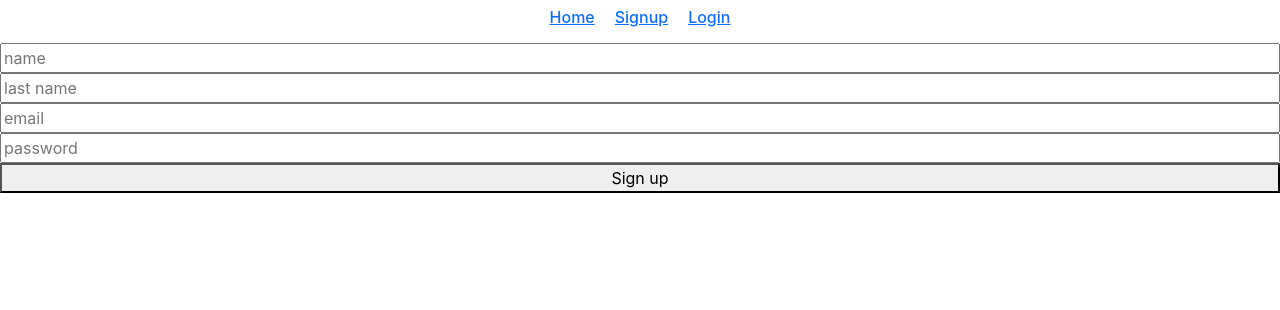
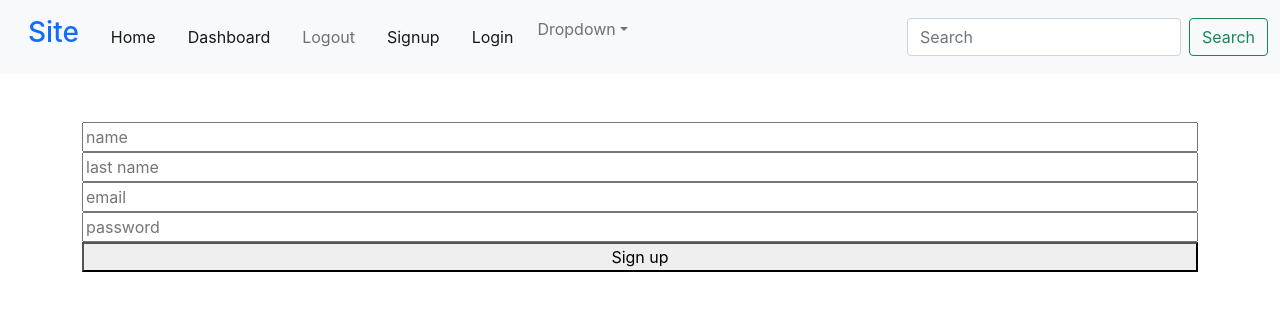
Before and after one commit to adish-ct/user-crud-react-frontend, a React (Create React App) app: page /signup in a window 1280 px wide. Shown: the top 310 px of the page. Built offline with nearby package versions, Linux system fonts and the light colour scheme.

Commit message:
navbar updated

```diff
--- a/package.json
+++ b/package.json
@@ -10,6 +10,7 @@
     "axios": "^1.5.1",
     "react": "^18.2.0",
     "react-dom": "^18.2.0",
+    "react-helmet": "^6.1.0",
     "react-redux": "^8.1.3",
     "react-router-dom": "^6.17.0",
     "react-scripts": "5.0.1",
--- a/public/index.html
+++ b/public/index.html
@@ -5,10 +5,7 @@
     <link rel="icon" href="%PUBLIC_URL%/favicon.ico" />
     <meta name="viewport" content="width=device-width, initial-scale=1" />
     <meta name="theme-color" content="#000000" />
-    <meta
-      name="description"
-      content="Web site created using create-react-app"
-    />
+
     <link rel="apple-touch-icon" href="%PUBLIC_URL%/logo192.png" />
 
     <link rel="manifest" href="%PUBLIC_URL%/manifest.json" />
@@ -19,16 +16,14 @@
       integrity="sha384-EVSTQN3/azprG1Anm3QDgpJLIm9Nao0Yz1ztcQTwFspd3yD65VohhpuuCOmLASjC"
       crossorigin="anonymous"
     />
+  </head>
+  <body>
+    <noscript>You need to enable JavaScript to run this app.</noscript>
+    <div id="root"></div>
     <script
       src="https://cdn.jsdelivr.net/npm/bootstrap@5.0.2/dist/js/bootstrap.bundle.min.js"
       integrity="sha384-MrcW6ZMFYlzcLA8Nl+NtUVF0sA7MsXsP1UyJoMp4YLEuNSfAP+JcXn/tWtIaxVXM"
       crossorigin="anonymous"
     ></script>
-
-    <title>user</title>
-  </head>
-  <body>
-    <noscript>You need to enable JavaScript to run this app.</noscript>
-    <div id="root"></div>
   </body>
 </html>
--- a/src/App.jsx
+++ b/src/App.jsx
@@ -8,9 +8,9 @@ function App() {
   return (
     <Router>
       <Routes>
-        <Route path="/" element={<HomePage />} />
-        <Route path="/signup" element={<SignupPage />} />
-        <Route path="/login" element={<LoginPage />} />
+        <Route exact path="/" element={<HomePage />} />
+        <Route exact path="/signup" element={<SignupPage />} />
+        <Route exact path="/login" element={<LoginPage />} />
       </Routes>
     </Router>
   );
--- a/src/components/Api/Api.jsx
+++ b/src/components/Api/Api.jsx
@@ -1 +1,3 @@
+// local host is my python running local host http://127.0.0.1:8000/
+// access api created in django backend
 export const BACKEND_BASE_URL = "http://localhost:8000"
--- a/src/components/Forms/SignupForm.jsx
+++ b/src/components/Forms/SignupForm.jsx
@@ -3,6 +3,7 @@ import React, { useState } from 'react';
 import axios from 'axios';
 import { BACKEND_BASE_URL } from '../Api/Api';
 import '../Forms/SignupForm.css';
+import { useNavigate } from 'react-router-dom';
 
 function SignupForm() {
     const [firstName, setFirstName] = useState('');
@@ -11,6 +12,7 @@ function SignupForm() {
     const [password, setPassword] = useState('');
     const [errorMessages, setErrorMessages] = useState(null);
 
+    const navigate = useNavigate()
 
     const getFirstName = (e) => setFirstName(e.target.value);
     const getLastName = (e) => setLastName(e.target.value);
@@ -20,6 +22,7 @@ function SignupForm() {
     const signupFormSubmit = async (e) => {
         e.preventDefault();
 
+        // store data in object format
         const userData = {
             first_name: firstName,
             last_name: lastName,
@@ -32,9 +35,10 @@ function SignupForm() {
         };
 
         try {
+            // make a HTTP post request to specific API and pass data throught POST request.
             const response = await axios.post(`${BACKEND_BASE_URL}/api/users/register/`, userData, { headers });
-            console.log(response.data);
-            // Handle success, maybe redirect or show a success message
+            console.log("signed in user:", response.data.email);
+            navigate('/login')
         } catch (error) {
             if (error.response && error.response.status === 400) {
                 // Validation error occurred
--- /dev/null
+++ b/src/components/Navbar/Layout.jsx
@@ -0,0 +1,20 @@
+import React, { Children } from 'react'
+import Navbar from './Navbar'
+import { Helmet } from 'react-helmet'
+
+function Layout({ title, content, children }) {
+    return (
+        <>
+            <Helmet>
+                <title>{title}</title>
+                <meta name='description' content={content} />
+            </Helmet>
+            <Navbar />
+            <div className="container mt-5">
+                {children}
+            </div>
+        </>
+    );
+}
+
+export default Layout;
--- a/src/components/Navbar/Navbar.css
+++ b/src/components/Navbar/Navbar.css
@@ -1,4 +1,4 @@
-.navbar {
+.navbar-link-content {
   display: flex;
   justify-content: center;
   gap: 20px;
--- a/src/components/Navbar/Navbar.jsx
+++ b/src/components/Navbar/Navbar.jsx
@@ -1,14 +1,83 @@
 import React from 'react'
-import { Link } from 'react-router-dom'
+import { Link, NavLink } from 'react-router-dom'
 import '../Navbar/Navbar.css'
 
 function Navbar() {
+
+    // set the components if the user authenticated to serve navbar.
+    const authLinks = (
+        <>
+            <NavLink to='/' className='nav-link'>
+                <li className="nav-item nav-link active">
+                    Dashboard
+                </li>
+            </NavLink>
+            <li className="nav-item nav-link active">
+                <a className='nav-link' href="#">Logout</a>
+            </li>
+        </>
+    )
+
+    // set the components if the user is not authenticated to serve navbar.
+    const guestLinks = (
+        <>
+            <NavLink to='/signup' className='nav-link'>
+                <li className="nav-item nav-link active">
+                    Signup
+                </li>
+            </NavLink>
+            <NavLink to='/login' className='nav-link'>
+                <li className="nav-item nav-link active">
+                    Login
+                </li>
+            </NavLink>
+        </>
+    )
+
     return (
-        <div className='navbar'>
-            <Link to='/'><h6>Home</h6></Link>
-            <Link to='/signup'><h6>Signup</h6></Link>
-            <Link to='/login'><h6>Login</h6></Link>
-        </div>
+        <>
+            <nav className="navbar navbar-expand-lg navbar-light bg-light">
+                <div className="container-fluid">
+                    <Link to='/' className='nav-link'>
+                        <h3>Site</h3>
+                    </Link>
+                    <button className="navbar-toggler" type="button" data-bs-toggle="collapse" data-bs-target="#navbarSupportedContent" aria-controls="navbarSupportedContent" aria-expanded="false" aria-label="Toggle navigation">
+                        <span className="navbar-toggler-icon"></span>
+                    </button>
+                    <div className="collapse navbar-collapse" id="navbarSupportedContent">
+                        <ul className="navbar-nav me-auto mb-2 mb-lg-0">
+                            <NavLink to='/' className='nav-link'>
+                                <li className="nav-item nav-link active">
+                                    Home
+                                </li>
+                            </NavLink>
+                            {/* if user authenticated  */}
+                            {authLinks}
+                            {/* if user is not authenticated */}
+                            {guestLinks}
+
+                            <li className="nav-item dropdown">
+                                <a className="nav-link dropdown-toggle" href="#" id="navbarDropdown" role="button" data-bs-toggle="dropdown" aria-expanded="false">
+                                    Dropdown
+                                </a>
+                                <ul className="dropdown-menu" aria-labelledby="navbarDropdown">
+                                    <li><a className="dropdown-item" href="#">Action</a></li>
+                                    <li><a className="dropdown-item" href="#">Another action</a></li>
+                                    <li><hr className="dropdown-divider" /></li>
+                                    <li><a className="dropdown-item" href="#">Something else here</a></li>
+                                </ul>
+                            </li>
+
+                        </ul>
+                        <form className="d-flex">
+                            <input className="form-control me-2" type="search" placeholder="Search" aria-label="Search" />
+                            <button className="btn btn-outline-success" type="submit">Search</button>
+                        </form>
+                    </div>
+                </div>
+            </nav>
+        </>
+
     )
 }
 
--- a/src/pages/HomePage.jsx
+++ b/src/pages/HomePage.jsx
@@ -2,33 +2,24 @@ import React, { useState, useEffect } from 'react'
 import Navbar from '../components/Navbar/Navbar'
 import axios from 'axios'
 import { BACKEND_BASE_URL } from '../components/Api/Api';
+import Layout from '../components/Navbar/Layout';
 
 
 function HomePage() {
 
-    const [data, setData] = useState('');
+    // const [data, setData] = useState('');
 
-    const fetchTempData = async () => {
+    // const fetchTempData = async () => {
+    // }
 
-        const res = await axios.get(`${BACKEND_BASE_URL}/api/users/data/`)
-        console.log(res.data);
-        setData(res.data)
-    }
-    useEffect(() => {
-        fetchTempData();
-    }, [])
+    // useEffect(() => {
+    //     fetchTempData();
+    // }, [])
 
     return (
-        <div>
-            <div className="">
-                <Navbar />
-                {typeof data === 'object' ? (
-                    <p>{data.data}</p>
-                ) : (
-                    <p>{data}</p>
-                )}
-            </div>
-        </div>
+        <Layout title='Auth site | Home' content='Home page'>
+
+        </Layout>
     )
 }
 
--- a/src/pages/LoginPage.jsx
+++ b/src/pages/LoginPage.jsx
@@ -1,14 +1,14 @@
 import React from 'react'
 import LoginForm from '../components/Forms/LoginForm'
 import Navbar from '../components/Navbar/Navbar'
+import Layout from '../components/Navbar/Layout'
 
 function LoginPage() {
     return (
-        <div className=''>
-            <Navbar />
+        <Layout title='Auth site | Login' content='Login page'>
             <LoginForm />
-        </div>
-    )
+        </Layout>
+    );
 }
 
 export default LoginPage
--- a/src/pages/SignupPage.jsx
+++ b/src/pages/SignupPage.jsx
@@ -1,13 +1,13 @@
 import React from 'react'
 import Navbar from '../components/Navbar/Navbar'
 import SignupForm from '../components/Forms/SignupForm'
+import Layout from '../components/Navbar/Layout'
 
 function SignupPage() {
     return (
-        <div>
-            <Navbar />
+        <Layout title='Auth site | signup' content='Sign up for my auth site'>
             <SignupForm />
-        </div>
+        </Layout>
     )
 }
 
```
Also changed, not shown: src/features/Auth.jsx (added), 1 other file (tests, documents, lock files or other folders).
